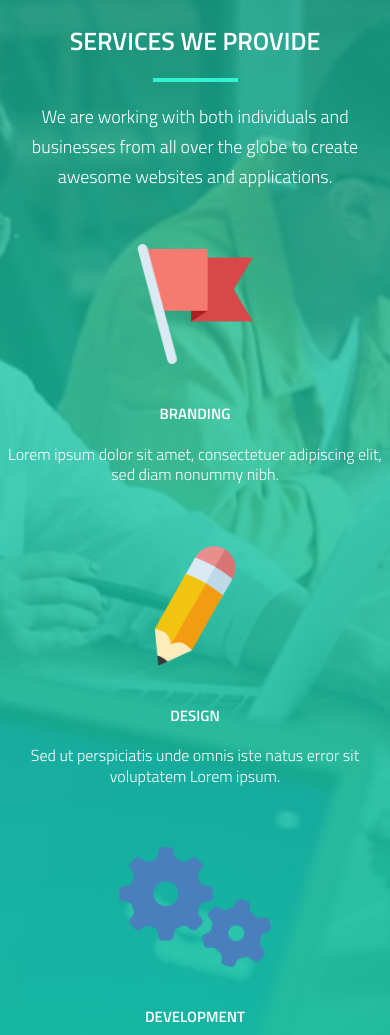
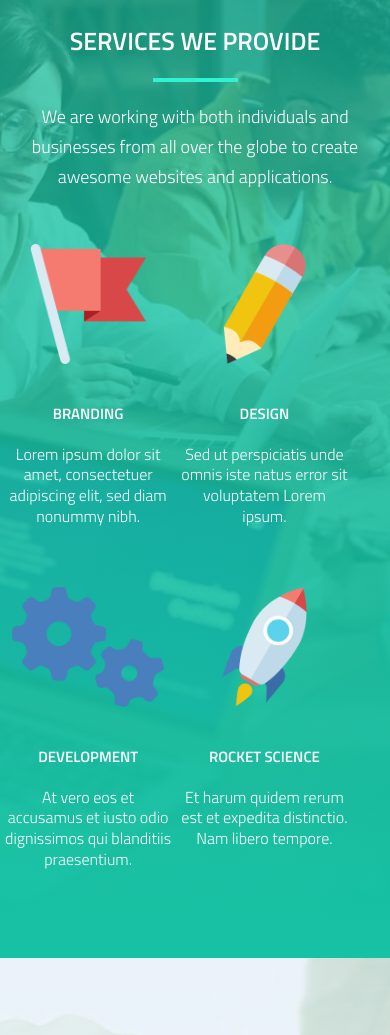
Before and after one commit to ranabfr/Cuda, a plain HTML site: page index.html in a window 390 px wide. Shown: the part 477-1512 px from the top of the page. Drawn offline with nearby package versions, Linux system fonts and the light colour scheme.

Commit message:
update responsive.css

```diff
--- a/resources/css/responsive.css
+++ b/resources/css/responsive.css
@@ -57,8 +57,9 @@
 		width: 49.2%;
 	}
 
-
-
+	.services-section .span_1_of_4{
+		width: 45.2%;
+	}
 
 	}
 	.span_1_of_4:nth-child(3) {
```
